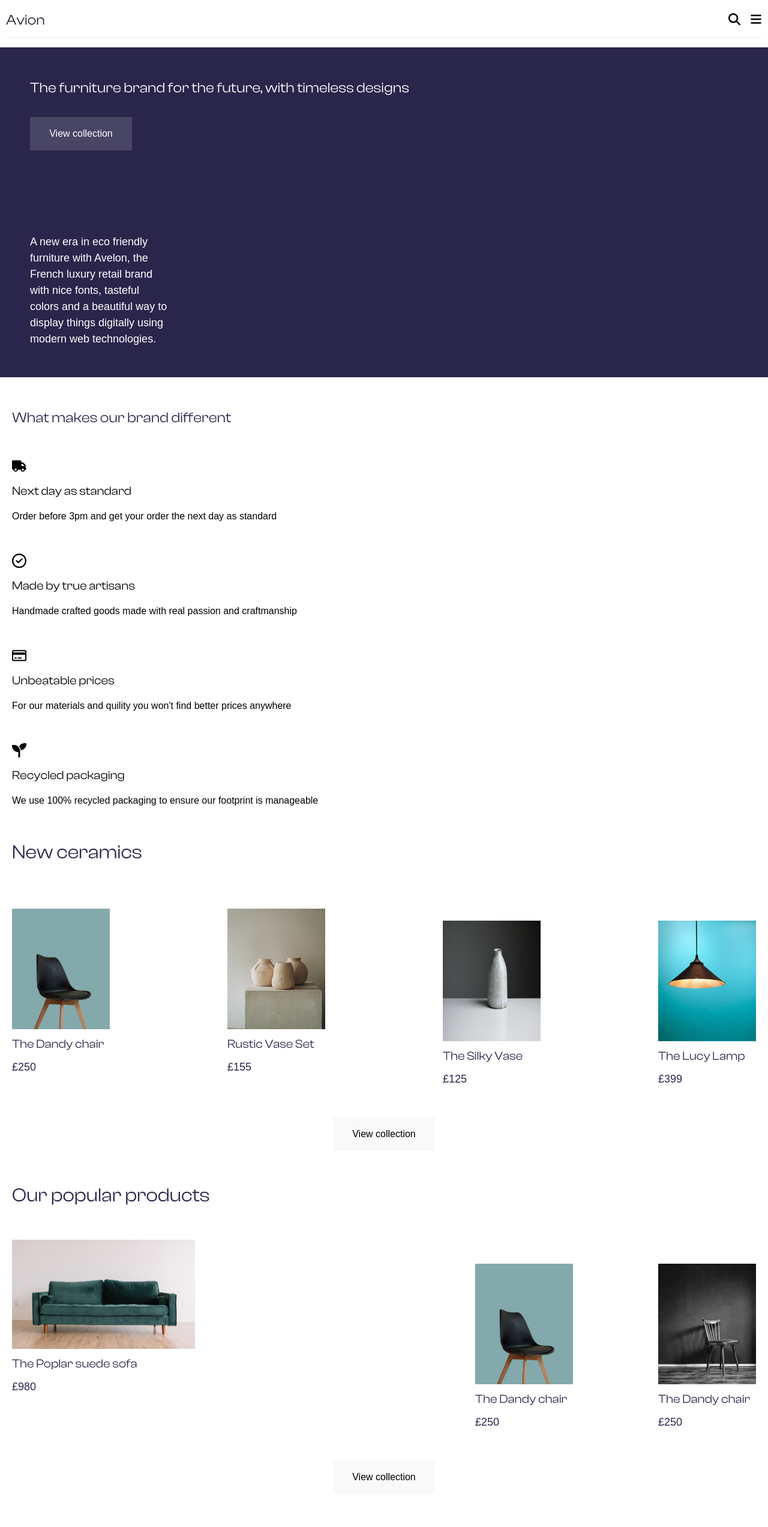
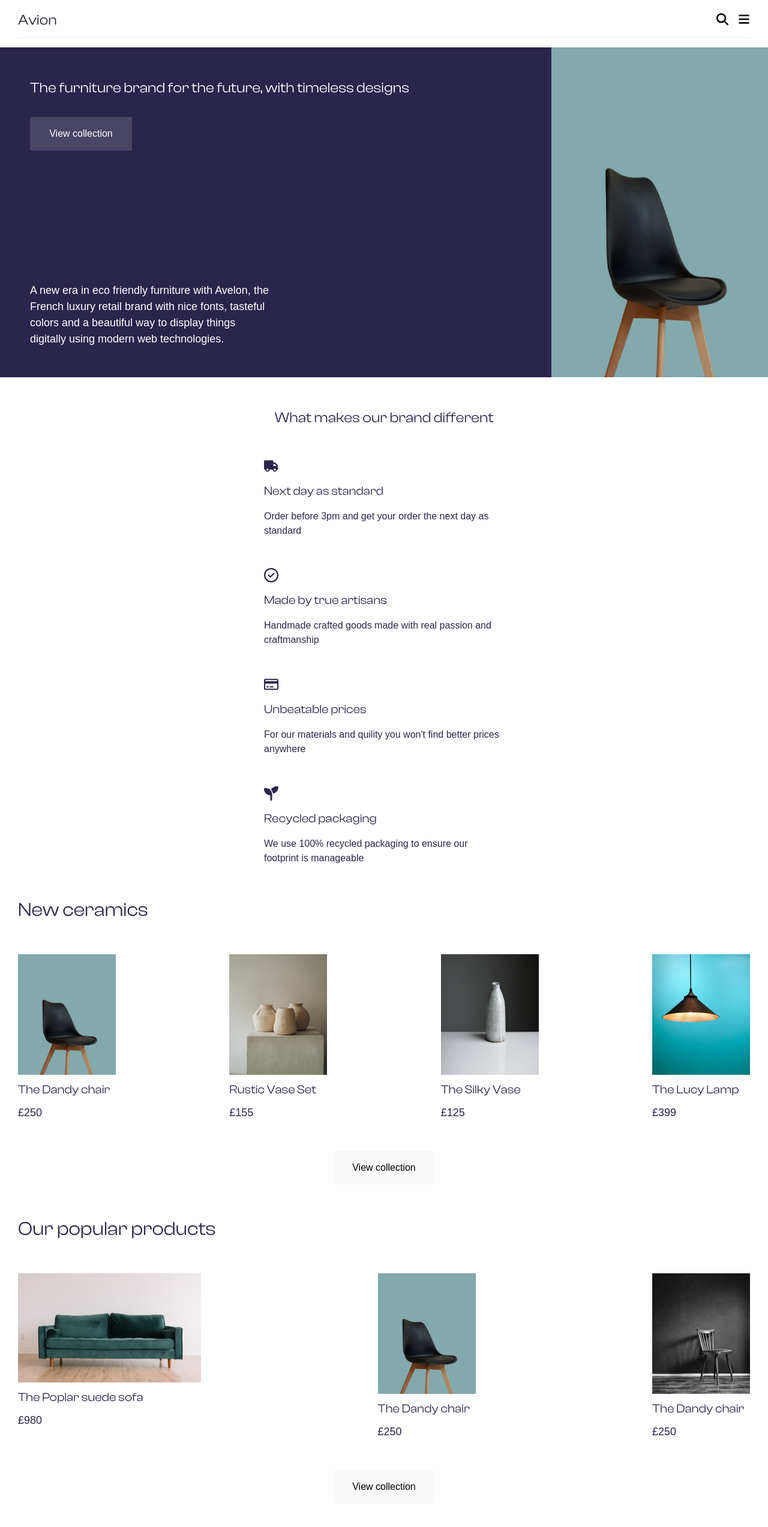
Before and after one commit to shariq001/ui-ux-hackathon, a Next.js app: page / in a window 1280 px wide. Shown: the top 2546 px of the page at 60% size. Built offline with nearby package versions, Linux system fonts and the light colour scheme.

Commit message:
hackathon

```diff
--- a/app/page.tsx
+++ b/app/page.tsx
@@ -13,7 +13,7 @@ const Home = () => {
       <HomeHeader />
 
       {/* Section 1 */}
-      <div className='my:p-[100px] my:w-full flex my:flex-row my:justify-center items-center sm:px-0 sm:flex-col sm:w-full'>
+      <div className='my:p-[100px] my:w-full flex my:flex-row my:justify-center items-center sm:px-0 sm:flex-col sm:w-full md:flex-row'>
 
         {/* Left */}
         <div className='bg-[#2A254B] text-white flex flex-col items-start p-[50px] my:h-[584px] sm:h-[550px] justify-between my:w-[656px] sm:w-full'>
@@ -25,19 +25,19 @@ const Home = () => {
           </div>
 
           {/* Lower */}
-          <div className='text-[18px] satoshi my:w-[502px] sm:w-[230px]'>
+          <div className='text-[18px] satoshi my:w-[502px] sm:w-[230px] md:w-[400px]'>
             <p>A new era in eco friendly furniture with Avelon, the French luxury retail brand with nice fonts, tasteful colors and a beautiful way to display things digitally using modern web technologies.</p>
           </div>
         </div>
 
         {/* Right */}
-        <div className='sm:hidden my:block'>
-          <Image src='/images/Right Image.png' width={520} height={584} alt='Right Image' className='my:w-[520px] my:h-[584px]'/>
+        <div className='sm:hidden my:block md:block'>
+          <Image src='/images/Right Image.png' width={520} height={584} alt='Right Image' className='my:w-[520px] my:h-[584px] md:h-[550px]'/>
         </div>
       </div>
 
       {/* Section 2 */}
-      <div className='my:p-[100px] flex flex-col my:items-center gap-[50px] sm:items-start sm:px-[20px] sm:py-[50px]'>
+      <div className='my:p-[100px] flex flex-col my:items-center gap-[50px] sm:items-start sm:px-[20px] sm:py-[50px] md:items-center'>
 
         {/* first */}
         <div>
@@ -45,31 +45,31 @@ const Home = () => {
         </div>
 
         {/* Second */}
-        <div className='flex justify-between my:flex-row w-full my:items-center sm:flex-col sm:items-start sm:gap-[50px]'>
+        <div className='flex justify-between my:flex-row w-full my:items-center sm:flex-col sm:items-start md:items-center sm:gap-[50px]'>
 
           {/* 1 */}
-          <div className='flex flex-col gap-[15px] my:w-[270px] text-[#2a254b]sm:w-full'>
+          <div className='flex flex-col gap-[15px] my:w-[270px] text-[#2a254b] sm:w-full md:w-[400px]'>
             <FontAwesomeIcon icon={faTruck} className='size-[24px]' />
             <h2 className='text-[20px] clash'>Next day as standard</h2>
             <p className='satoshi text-[16px] leading-[24px]'>Order before 3pm and get your order the next day as standard</p>
           </div>
 
           {/* 2 */}
-          <div className='flex flex-col gap-[15px] my:w-[270px] text-[#2a254b]sm:w-full'>
+          <div className='flex flex-col gap-[15px] my:w-[270px] text-[#2a254b] sm:w-full md:w-[400px]'>
             <FontAwesomeIcon icon={faCircleCheck} className='size-[24px]' />
             <h2 className='text-[20px] clash'>Made by true artisans</h2>
             <p className='satoshi text-[16px] leading-[24px]'>Handmade crafted goods made with real passion and craftmanship</p>
           </div>
 
           {/* 3 */}
-          <div className='flex flex-col gap-[15px] my:w-[270px] text-[#2a254b]sm:w-full'>
+          <div className='flex flex-col gap-[15px] my:w-[270px] text-[#2a254b] sm:w-full md:w-[400px]'>
             <FontAwesomeIcon icon={faCreditCard} className='size-[24px]' />
             <h2 className='text-[20px] clash'>Unbeatable prices</h2>
             <p className='satoshi text-[16px] leading-[24px]'>For our materials and quility you won&apos;t find better prices anywhere</p>
           </div>
 
           {/* 4 */}
-          <div className='flex flex-col gap-[15px] my:w-[270px] text-[#2a254b]sm:w-full'>
+          <div className='flex flex-col gap-[15px] my:w-[270px] text-[#2a254b] sm:w-full md:w-[400px]'>
             <FontAwesomeIcon icon={faSeedling} className='size-[24px]' />
             <h2 className='text-[20px] clash'>Recycled packaging</h2>
             <p className='satoshi text-[16px] leading-[24px]'>We use 100% recycled packaging to ensure our footprint is manageable</p>
@@ -78,7 +78,7 @@ const Home = () => {
       </div>
 
       {/* Section 3 */}
-      <div className='my:p-[100px] flex flex-col gap-[50px] sm:px-[20px]'>
+      <div className='my:p-[100px] flex flex-col gap-[50px] sm:px-[20px] md:px-[30px]'>
 
         {/* first */}
         <div>
@@ -86,10 +86,10 @@ const Home = () => {
         </div>
 
         {/* Second */}
-        <div className='flex justify-between w-full text-[#2a254b]  sm:flex-wrap my:flex-nowrap items-center'>
+        <div className='flex justify-between w-full text-[#2a254b] sm:flex-wrap my:flex-nowrap items-center'>
 
           {/* 1 */}
-          <div className='flex flex-col gap-[10px] my:w-[305px] sm:w-[163px]'>
+          <div className='flex flex-col gap-[10px] my:w-[305px] sm:w-[163px] '>
             <Image src='/images/product1.png' width={305} height={375} alt='Product Card' className='sm:w-[163px] sm:h-[201px] my:w-[305px] my:h-[375px]'/>
             <p className='text-[20px] clash'>The Dandy chair</p>
             <p className='text-[18px] satoshi'>&pound;250</p>
@@ -103,14 +103,14 @@ const Home = () => {
           </div>
 
           {/* 3 */}
-          <div className='flex flex-col gap-[10px] my:w-[305px] sm:w-[163px] sm:mt-[40px] my:mt-0'>
+          <div className='flex flex-col gap-[10px] my:w-[305px] sm:w-[163px] sm:mt-[40px] my:mt-0 md:mt-0'>
             <Image src='/images/product3.png' width={305} height={375} alt='Product Card' className='sm:w-[163px] sm:h-[201px] my:w-[305px] my:h-[375px]'/>
             <p className='text-[20px] clash'>The Silky Vase</p>
             <p className='text-[18px] satoshi'>&pound;125</p>
           </div>
 
           {/* 4 */}
-          <div className='flex flex-col gap-[10px] my:w-[305px] sm:w-[163px] sm:mt-[40px] my:mt-0'>
+          <div className='flex flex-col gap-[10px] my:w-[305px] sm:w-[163px] sm:mt-[40px] my:mt-0 md:mt-0'>
             <Image src='/images/product4.png' width={305} height={375} alt='Product Card' className='sm:w-[163px] sm:h-[201px] my:w-[305px] my:h-[375px]'/>
             <p className='text-[20px] clash'>The Lucy Lamp</p>
             <p className='text-[18px] satoshi'>&pound;399</p>
@@ -122,7 +122,7 @@ const Home = () => {
       </div>
 
       {/* Section 4 */}
-      <div className='my:p-[100px] flex flex-col gap-[50px] sm:px-[20px] sm:py-[50px]'>
+      <div className='my:p-[100px] flex flex-col gap-[50px] sm:px-[20px] md:px-[30px] sm:py-[50px] '>
 
         {/* first */}
         <div>
@@ -130,24 +130,24 @@ const Home = () => {
         </div>
 
         {/* Second */}
-        <div className='flex justify-between w-full text-[#2a254b] sm:flex-wrap'>
+        <div className='flex justify-between w-full text-[#2a254b] sm:flex-wrap md:flex-nowrap'>
 
           {/* 1 */}
-          <div className='flex flex-col gap-[10px] w-[630px]'>
+          <div className='flex flex-col gap-[10px] my:w-[630px]'>
             <Image src='/images/product5.png' width={630} height={375} alt='Product Card' className='sm:w-[305px] my:w-[630px]'/>
             <p className='text-[20px] clash'>The Poplar suede sofa</p>
             <p className='text-[18px] satoshi'>&pound;980</p>
           </div>
 
           {/* 2 */}
-          <div className='flex flex-col gap-[10px] my:w-[305px] sm:w-[163px] sm:mt-[40px] my:mt-0'>
+          <div className='flex flex-col gap-[10px] my:w-[305px] sm:w-[163px] sm:mt-[40px] my:mt-0 md:mt-0'>
             <Image src='/images/product1.png' width={305} height={375} alt='Product Card' className='sm:w-[163px] sm:h-[201px] my:w-[305px] my:h-[375px]'/>
             <p className='text-[20px] clash'>The Dandy chair</p>
             <p className='text-[18px] satoshi'>&pound;250</p>
           </div>
 
           {/* 3 */}
-          <div className='flex flex-col gap-[10px] my:w-[305px] sm:w-[163px] sm:mt-[40px] my:mt-0'>
+          <div className='flex flex-col gap-[10px] my:w-[305px] sm:w-[163px] sm:mt-[40px] my:mt-0 md:mt-0'>
             <Image src='/images/product6.png' width={305} height={375} alt='Product Card' className='sm:w-[163px] sm:h-[201px] my:w-[305px] my:h-[375px]'/>
             <p className='text-[20px] clash'>The Dandy chair</p>
             <p className='text-[18px] satoshi'>&pound;250</p>
@@ -159,12 +159,12 @@ const Home = () => {
       </div>
 
       {/* Section 5 */}
-      <div className='my:p-[50px] bg-[#f9f9f9] sm:px-[0px]'>
-        <div className='bg-white my:p-[100px] text-[#2a254b] flex flex-col my:items-center gap-[16px] sm:px-[20px] sm:items-start'>
+      <div className='my:p-[50px] bg-[#f9f9f9] sm:px-[0px] md:px-[30px] md:py-[50px]'>
+        <div className='bg-white my:p-[100px] text-[#2a254b] flex flex-col my:items-center gap-[16px] sm:px-[20px] sm:items-start md:items-center md:py-[30px]'>
           <h2 className='my:text-[36px] clash sm:text-[20px]'>Join the club and get the benefits</h2>
           <p className='my:text-[16px] leading-[24px] satoshi my:w-[470px] my:text-center sm:text-[14px] sm:w-full sm:text-left'>Sign up for our newsletter and receive exclusive offers on new ranges, sales, pop up stores and more</p>
           <div className='flex my:w-[472px] h-[56px] justify-center items-center mt-[50px] sm:w-full'>
-            <input type="email" placeholder='your@email.com' className='w-[354px] bg-[#f9f9f9] p-[16px]'/>
+            <input type="email" placeholder='your@email.com' className='sm:w-[200px] bg-[#f9f9f9] p-[16px] md:w-[300px]'/>
             <button type='submit' className='bg-[#2a254b] my:text-[16px] text-white satoshi my:px-[32px] my:py-[16px] my:w-[130px] sm:text-[13px] sm:px-[10px] sm:py-[16px] sm:w-[118px]'>Sign up</button>
           </div>
         </div>
@@ -174,21 +174,21 @@ const Home = () => {
       <div className='flex justify-between my:flex-row items-center w-full sm:flex-col'>
 
         {/* Left */}
-        <div className='my:p-[100px] flex flex-col gap-[25px] my:w-[720px] sm:px-[20px] sm:py-[50px] sm:w-full'>
+        <div className='my:p-[100px] flex flex-col gap-[25px] my:w-[720px] sm:px-[20px] sm:py-[50px] sm:w-full '>
           <h2 className='my:text-[24px] text-[#2a254b] clash leading-[33.6px] sm:text-[20px]'>From a studio in London to a global brand with over 400 outlets</h2>
           <p className='my:text-[16px] text-[#505977] satoshi sm:text-[14px] sm:leading-[21px]'>When we started Avion, the idea was simple. Make high quality furniture affordable and available for the mass market.</p>
           <p className='my:text-[16px] text-[#505977] satoshi sm:text-[14px] sm:leading-[21px]'>Handmade, and lovingly crafted furniture and homeware is what we live, breathe and design so our Chelsea boutique become the hotbed for the London interior design community.</p>
 
-          <Link href='/About'><button type='button' className='bg-[#f9f9f9] satoshi px-[32px] py-[16px] my:w-[160px] rounded-[5px] mt-[80px] sm:w-full'>Get in touch</button></Link>
+          <Link href='/About'><button type='button' className='bg-[#f9f9f9] satoshi px-[32px] py-[16px] my:w-[160px] rounded-[5px] mt-[80px] sm:w-full md:w-[170px]'>Get in touch</button></Link>
         </div>
 
         <div>
-          <Image src='/images/touch-img.png' width={720} height={603} alt='Get in Touch' className='sm:w-[390px] sm:h-[358px] my:w-[720px] my:h-[603px]'/>
+          <Image src='/images/touch-img.png' width={720} height={603} alt='Get in Touch' className='sm:w-[390px] sm:h-[358px] my:w-[720px] my:h-[603px] md:w-[768px] md:h-[500px]'/>
         </div>
       </div>
 
       {/* Section 7 */}
-      <div className='my:p-[100px] bg-[#2a254b] text-white flex justify-between w-full border-b-[2px] border-[#4e4d93] sm:px-[20px] sm:py-[50px] sm:flex-wrap sm:gap-[30px]'>
+      <div className='my:p-[100px] bg-[#2a254b] text-white flex justify-between w-full border-b-[2px] border-[#4e4d93] sm:px-[20px] sm:py-[50px] sm:flex-wrap sm:gap-[30px] md:flex-nowrap'>
 
         {/* 1 */}
         <div className='w-[111px] flex flex-col gap-[12px]'>
@@ -222,10 +222,10 @@ const Home = () => {
         </div>
 
         {/* 4 */}
-        <div className='flex flex-col w-[627px] my:mt-0 sm:mt-[20px]'>
+        <div className='flex flex-col my:w-[627px] my:mt-0 sm:mt-[20px]'>
           <h2 className='text-[16px] clash'>Join our mailing list</h2>
           <div className='flex my:w-[472px] h-[56px] justify-center items-center mt-[50px] sm:w-[280px]'>
-            <input type="email" placeholder='your@email.com' className='w-[354px] bg-[#f9f9f9]/15 p-[15px] '/>
+            <input type="email" placeholder='your@email.com' className='my:w-[354px] sm:w-[200px] md:w-[300px] bg-[#f9f9f9]/15 p-[15px] '/>
             <button type='submit' className='bg-[#fff] text-[#2a254b] satoshi my:px-[32px] my:py-[16px] my:text-[16px] my:w-[130px] sm:text-[13px] sm:px-[10px] sm:py-[16px] sm:w-[118px]'>Sign up</button>
           </div>
         </div>
--- a/components/AboutHead.tsx
+++ b/components/AboutHead.tsx
@@ -40,7 +40,7 @@ const Aboutheader = () => {
 
       {/* Mobile Navbar */}
       {isNavOpen && (
-        <div className="absolute top-0 left-0 z-50 bg-white shadow-lg w-[80%] max-w-[280px] h-auto px-[20px] py-[16px]">
+        <div className="absolute top-0 left-0 z-50 bg-white shadow-lg w-[80%] max-w-[280px] h-full px-[20px] py-[16px]">
           <div className="flex justify-between items-center mb-6">
             <h1 className="text-[24px] clash">Avion</h1>
             <button onClick={closeNav}>
--- a/components/Homefooter.tsx
+++ b/components/Homefooter.tsx
@@ -5,9 +5,9 @@ import { faLinkedin, faSquareFacebook, faInstagram, faSkype, faTwitter, faPinter
 
 const Homefooter = () => {
   return (
-    <div className='my:min-w-[1440px] bg-[#2a254b] text-white my:px-[100px] py-[16px] flex my:justify-between items-center sm:min-w-[320px] sm:px-[20px] sm:justify-center'>
+    <div className='my:min-w-[1440px] bg-[#2a254b] text-white my:px-[100px] py-[16px] flex my:justify-between items-center sm:min-w-[320px] sm:px-[20px] sm:justify-center md:justify-between'>
         <h2 className='satoshi text-[14px]'>Copyright 2022 Avion LTD</h2>
-        <nav className='my:flex gap-[24px] sm:hidden'>
+        <nav className='my:flex gap-[24px] sm:hidden md:flex'>
             <Link href=''><FontAwesomeIcon icon={faLinkedin} className='size-[24px] text-white' /></Link>
             <Link href=''><FontAwesomeIcon icon={faSquareFacebook} className='size-[24px] text-white' /></Link>
             <Link href=''><FontAwesomeIcon icon={faInstagram} className='size-[24px] text-white' /></Link>
--- a/components/Homeheader.tsx
+++ b/components/Homeheader.tsx
@@ -17,7 +17,7 @@ const HomeHeader = () => {
   };
 
   return (
-    <div className="my:px-[30px] py-[16px] flex flex-col items-center w-full bg-white my:min-w-[1440px] sm:px-[10px] sm:min-w-[320px]">
+    <div className="my:px-[30px] py-[16px] flex flex-col items-center w-full bg-white my:min-w-[1440px] sm:px-[10px] sm:min-w-[320px] md:min-w-[768px] md:px-[30px]">
       {/* Header Top Section */}
       <div className="flex justify-between items-center bg-white text-black w-full border-gray-200 border-b-[1px] pb-[10px]">
         <FontAwesomeIcon icon={faMagnifyingGlass} className="size-[20px] my:block sm:hidden" />
@@ -49,7 +49,7 @@ const HomeHeader = () => {
 
       {/* Mobile Menu */}
       {isMenuOpen && (
-        <div className="fixed top-0 left-0 w-[80%] h-full bg-white z-50 shadow-lg sm:flex flex-col p-[20px] gap-5">
+        <div className="fixed top-0 left-0 w-[50%] h-full bg-white z-50 shadow-lg sm:flex flex-col p-[20px] gap-5">
           <div className="flex justify-end">
             <button onClick={closeMenu} className="text-black text-[25px]">
               <FontAwesomeIcon icon={faTimes} />
--- a/components/ProductListingheader.tsx
+++ b/components/ProductListingheader.tsx
@@ -17,7 +17,7 @@ const ProductListingheader = () => {
   };
 
   return (
-    <div className="flex justify-between items-center py-[16px] px-[30px] sm:min-w-[320px] sm:px-[20px] my:min-w-[1440px]">
+    <div className="flex justify-between items-center py-[16px] px-[30px] sm:min-w-[320px] sm:px-[20px] my:min-w-[1440px] md:min-w-[768px]">
       {/* Logo */}
       <h1 className="text-[#22202e] text-[24px] clash">Avion</h1>
 
@@ -50,7 +50,7 @@ const ProductListingheader = () => {
 
       {/* Mobile Menu */}
       {isMenuOpen && (
-        <div className="fixed top-0 left-0 w-[80%] h-full bg-white z-50 shadow-lg sm:flex flex-col p-[20px] gap-5">
+        <div className="fixed top-0 left-0 w-[50%] h-full bg-white z-50 shadow-lg sm:flex flex-col p-[20px] gap-5">
           <div className="flex justify-end">
             <button onClick={closeMenu} className="text-black text-[25px]">
               <FontAwesomeIcon icon={faTimes} />
--- a/tailwind.config.ts
+++ b/tailwind.config.ts
@@ -15,7 +15,7 @@ const config: Config = {
     },
     screens: {
       'sm': '320px',
-      'md': '786px',
+      'md': '768px',
       'lg': '1024px',
       'my': '1440px',
     }
```
Also changed, not shown: app/About/page.tsx (+19 -19 lines), app/Cart/page.tsx (+7 -7 lines), app/Product-Listing/page.tsx (+7 -7 lines).
